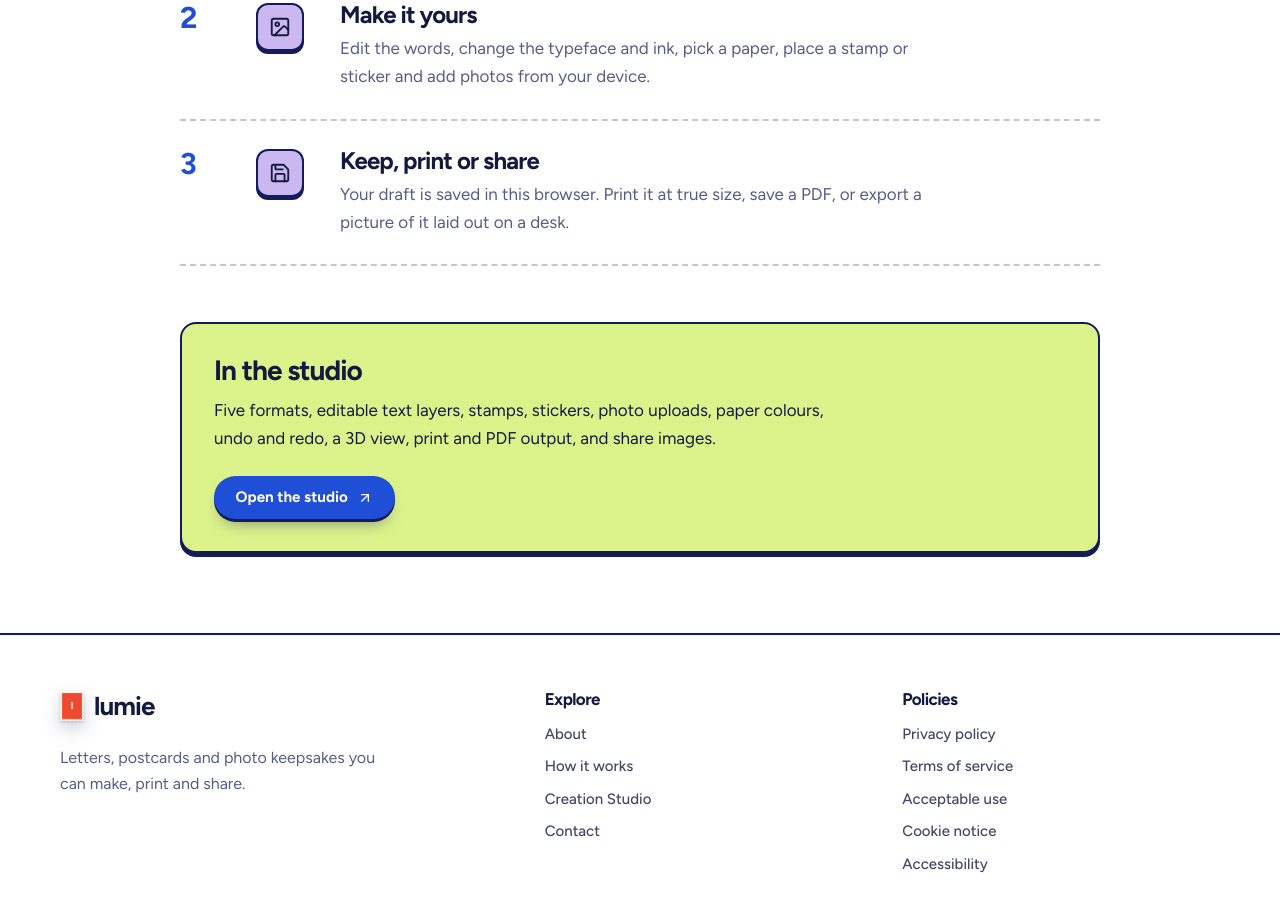
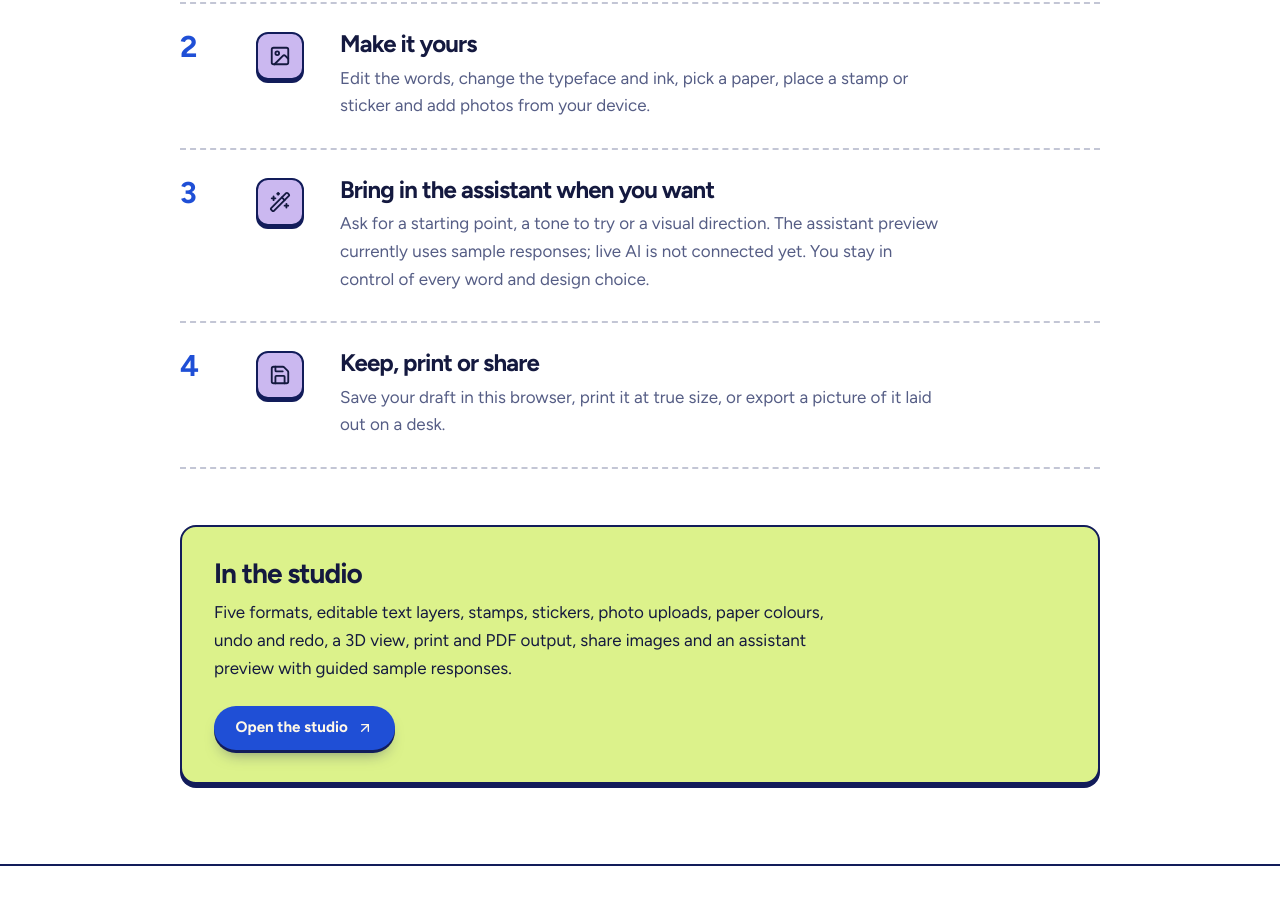
Before and after one commit to Wuraola-Adebisi/Lumie, a React (Vite) app: page /how-it-works in a window 1280 px wide. Shown: the part 632-1541 px from the top of the page. Built offline with nearby package versions, Linux system fonts and the light colour scheme; a web font is replaced by a local one.

Commit message:
Add AI assistant preview and update product copy

```diff
--- a/src/pages/HowItWorksPage.tsx
+++ b/src/pages/HowItWorksPage.tsx
@@ -1,16 +1,17 @@
-import { ArrowUpRight, Image, Palette, Save } from 'lucide-react'
+import { ArrowUpRight, Image, Palette, Save, WandSparkles } from 'lucide-react'
 import { Link } from 'react-router-dom'
 import PublicPageLayout from '../components/marketing/PublicPageLayout'
 
 const steps = [
   { icon: Palette, title: 'Choose a starting point', body: 'Begin with a letter, postcard, photo card, collage or memory page. The format sets the size and shape. Everything on it can change.' },
   { icon: Image, title: 'Make it yours', body: 'Edit the words, change the typeface and ink, pick a paper, place a stamp or sticker and add photos from your device.' },
-  { icon: Save, title: 'Keep, print or share', body: 'Your draft is saved in this browser. Print it at true size, save a PDF, or export a picture of it laid out on a desk.' },
+  { icon: WandSparkles, title: 'Bring in the assistant when you want', body: 'Ask for a starting point, a tone to try or a visual direction. The assistant preview currently uses sample responses; live AI is not connected yet. You stay in control of every word and design choice.' },
+  { icon: Save, title: 'Keep, print or share', body: 'Save your draft in this browser, print it at true size, or export a picture of it laid out on a desk.' },
 ]
 
 export default function HowItWorksPage() {
   return (
-    <PublicPageLayout title="How Lumie works" intro="Three steps from a blank page to something you can print or share." stamp={{ tone: 'cobalt', art: 'sun' }}>
+    <PublicPageLayout title="How Lumie works" intro="Write, shape, and make something worth keeping. The assistant is there when you want a hand, never in the way when you do not." stamp={{ tone: 'cobalt', art: 'sun' }}>
       <ol className="m-0 list-none p-0">
         {steps.map(({ icon: Icon, title, body }, index) => (
           <li key={title} className="grid grid-cols-[48px_1fr] gap-5 border-b-2 border-dashed border-navy/25 py-7 sm:grid-cols-[56px_64px_1fr]">
@@ -22,7 +23,7 @@ export default function HowItWorksPage() {
       </ol>
       <section className="mt-14 rounded-2xl border-2 border-navy bg-lime p-8 shadow-[0_4px_0_#121c5a]">
         <h2 className="display text-[28px]">In the studio</h2>
-        <p className="mt-3 max-w-[640px] text-[17px] leading-relaxed">Five formats, editable text layers, stamps, stickers, photo uploads, paper colours, undo and redo, a 3D view, print and PDF output, and share images.</p>
+        <p className="mt-3 max-w-[640px] text-[17px] leading-relaxed">Five formats, editable text layers, stamps, stickers, photo uploads, paper colours, undo and redo, a 3D view, print and PDF output, share images and an assistant preview with guided sample responses.</p>
         <Link className="btn btn-primary mt-6" to="/app/create">Open the studio <ArrowUpRight size={16} /></Link>
       </section>
     </PublicPageLayout>
```
